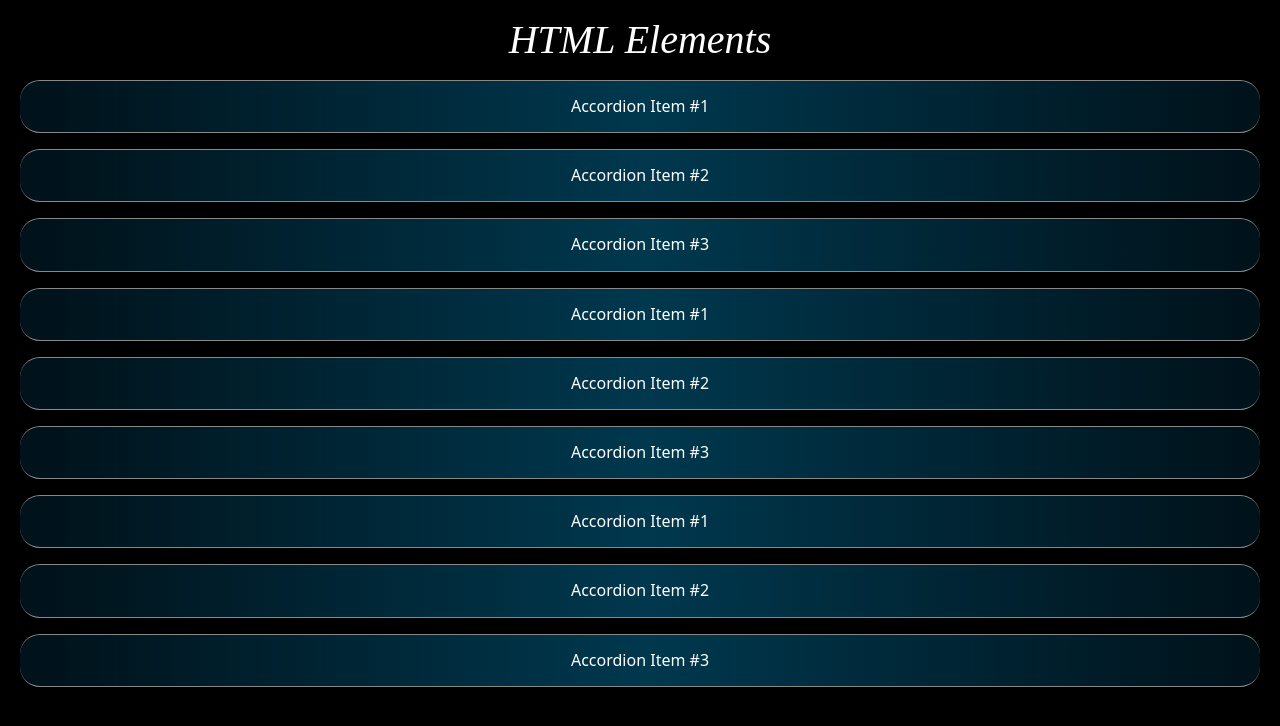
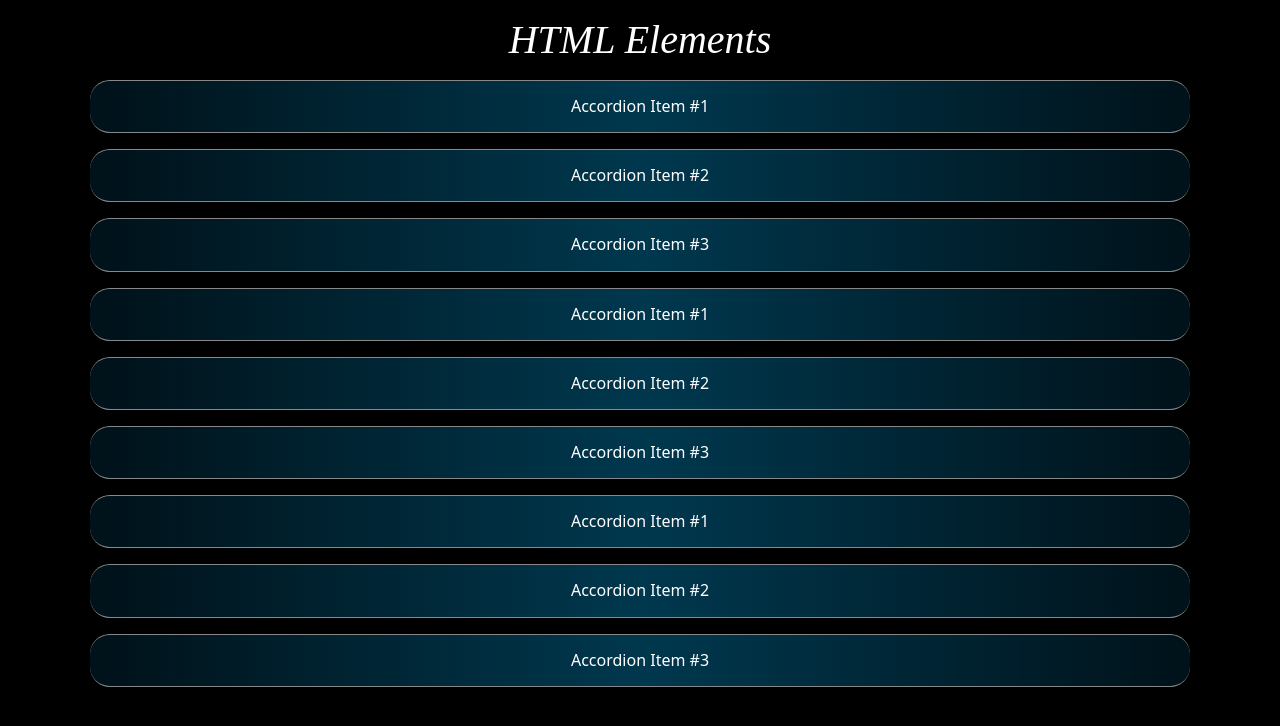
Before and after one commit to GoutamK1902/HTML-Tags, a plain HTML site: page index.html in a window 1280 px wide. Drawn offline with nearby package versions, Linux system fonts and the light colour scheme.

Commit message:
2nd commit

```diff
--- a/index.html
+++ b/index.html
@@ -14,7 +14,7 @@
     <link rel="stylesheet" href="style.css" />
   </head>
   <body>
-    <div class="container-fluid" style="min-height: 100vh">
+    <div class="container-sm container-fluid" style="min-height: 100vh">
       <h1 class="text-center pt-3"><em>HTML Elements</em></h1>
       <div class="row p-2 text-center">
         <div class="accordion accordion-flush" id="accordionFlushExample">
--- a/style.css
+++ b/style.css
@@ -46,6 +46,7 @@ body {
 .accordion-button:focus {
   box-shadow: none !important;
   outline: 0px !important;
+  background: linear-gradient(90deg, transparent 1%, #00384e, transparent 100%);
 }
 .accordion-item {
   background-color: #00384e55;
```
